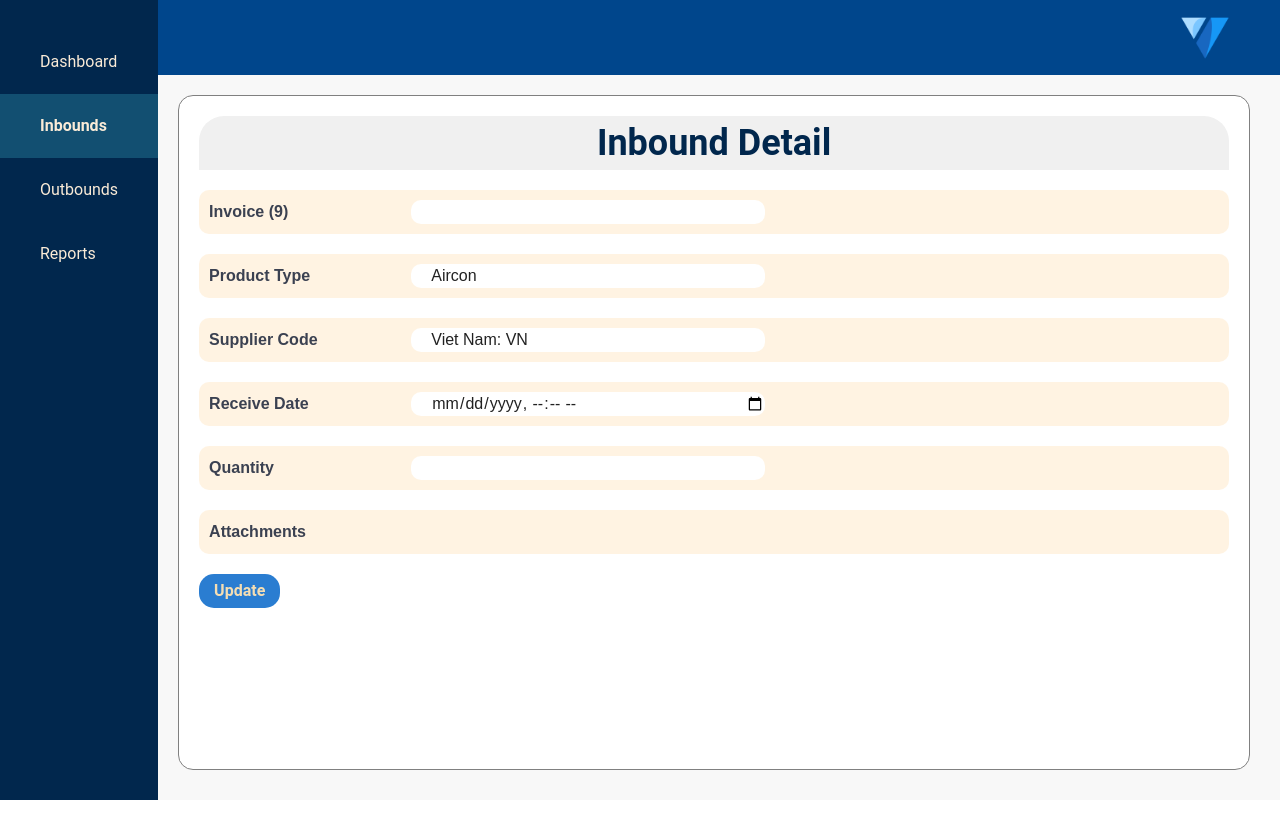
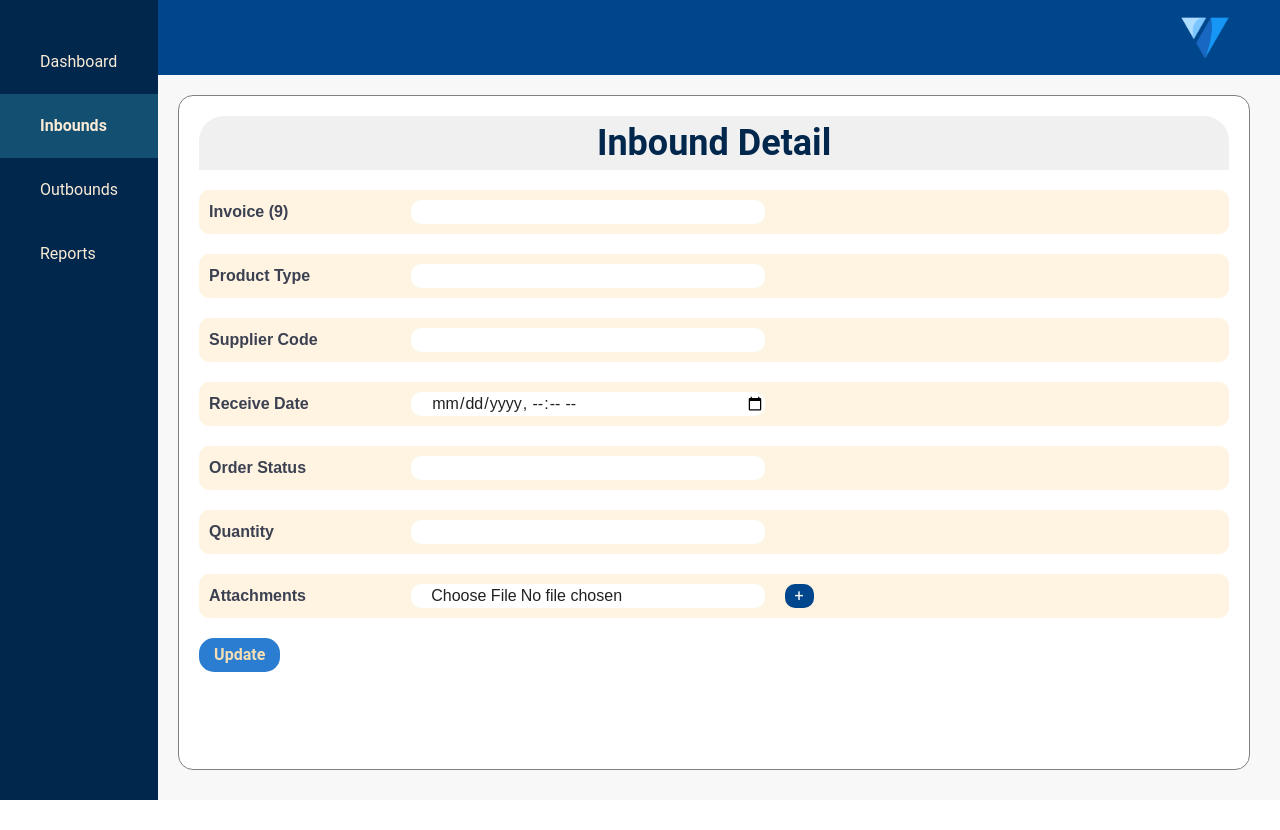
Before and after one commit to little-tonii/warehouse-training-fe, a Vue app: page /inbounds-list/1 in a window 1280 px wide. Shown: the top 830 px of the page. Built offline with nearby package versions, Linux system fonts and the light colour scheme; no server answers; sample sign-in values are in the browser's storage; a small style sheet from the web is missing.

Commit message:
WIP: keep completing

```diff
--- a/src/modules/inbound/components/InboundDetail.vue
+++ b/src/modules/inbound/components/InboundDetail.vue
@@ -1,61 +1,144 @@
-<script setup></script>
+<script setup>
+import api from '@/plugins/axios';
+import { onMounted, ref } from 'vue';
+import {
+    ExportStatusValueMap,
+    ProductTypeValueMap,
+    SupplierCdValueMap,
+} from '@/constants/enums';
+
+const props = defineProps({
+    id: Number,
+});
+
+const formData = ref({
+    invoice: '',
+    productType: '',
+    supplierCd: '',
+    receiveDate: '',
+    orderStatus: '',
+    quantity: '',
+});
+
+const fetchDetail = async () => {
+    try {
+        const { data } = await api.get(`/inbound/${props.id}`);
+        formData.value.invoice = data.invoice;
+        formData.value.productType = data.product_type;
+        formData.value.supplierCd = data.supplier_cd;
+        const date = new Date(data.receive_date);
+        formData.value.receiveDate = date.toISOString().slice(0, 16);
+        formData.value.orderStatus = data.order_status;
+        formData.value.quantity = data.quantity;
+
+        console.log(data);
+    } catch (error) {
+        console.error(error);
+    }
+};
+
+const updateInbound = async () => {
+    try {
+        const payload = {
+            invoice: formData.value.invoice,
+            productType: ProductTypeValueMap[formData.value.productType],
+            supplierCd: SupplierCdValueMap[formData.value.supplierCd],
+            receiveDate: formData.value.receiveDate,
+            orderStatus: ExportStatusValueMap[formData.value.orderStatus],
+            quantity: formData.value.quantity,
+        };
+        await api.put(`/inbound/${props.id}`, payload);
+        console.log(payload);
+        alert('Update thành công');
+    } catch (error) {
+        console.error(error);
+    }
+};
+
+onMounted(fetchDetail);
+</script>
+
 <template>
-    <form class="inbound-form">
+    <form class="inbound-form" @submit.prevent="updateInbound">
         <div class="inbound-form__field">
             <label class="inbound-form__label">Invoice (9)</label>
-            <input class="inbound-form__input" maxlength="9" pattern="\d{9}" />
+            <input
+                class="inbound-form__input"
+                maxlength="9"
+                pattern="\d{9}"
+                v-model="formData.invoice"
+            />
         </div>
 
         <div class="inbound-form__field">
             <label class="inbound-form__label">Product Type</label>
-            <select class="inbound-form__input" required>
-                <option value="Aircon">Aircon</option>
-                <option value="Spare_part">Spare part</option>
+            <select
+                class="inbound-form__input"
+                v-model="formData.productType"
+                required
+            >
+                <option value="AIRCON">Aircon</option>
+                <option value="SPARE_PART">Spare part</option>
             </select>
         </div>
 
         <div class="inbound-form__field">
             <label class="inbound-form__label">Supplier Code</label>
-            <select class="inbound-form__input" required>
-                <option value="VN">Viet Nam: VN</option>
-                <option value="TH">Thái Lan: TH</option>
-                <option value="MY">Malaysia: MY</option>
-                <option value="ID">Indonesia: ID</option>
-                <option value="SG">Singapore: SG</option>
-                <option value="PH">Philippines: PH</option>
-                <option value="LA">Lào: LA</option>
-                <option value="MM">Myanmar: MM</option>
-                <option value="TL">Đông Timor: TL</option>
+            <select
+                class="inbound-form__input"
+                v-model="formData.supplierCd"
+                required
+            >
+                <option value="VIET_NAM">Viet Nam: VN</option>
+                <option value="THAILAND">Thái Lan: TH</option>
+                <option value="MALAYSIA">Malaysia: MY</option>
+                <option value="INDONESIA">Indonesia: ID</option>
+                <option value="SINGAPORE">Singapore: SG</option>
+                <option value="PHILIPPINES">Philippines: PH</option>
+                <option value="LAOS">Lào: LA</option>
+                <option value="MYANMAR">Myanmar: MM</option>
+                <option value="DONGTIMOR">Đông Timor: TL</option>
             </select>
         </div>
 
         <div class="inbound-form__field">
             <label class="inbound-form__label">Receive Date</label>
-            <input class="inbound-form__input" type="datetime-local" />
+            <input
+                class="inbound-form__input"
+                type="datetime-local"
+                v-model="formData.receiveDate"
+            />
+        </div>
+
+        <div class="inbound-form__field">
+            <label class="inbound-form__label">Order Status</label>
+            <select
+                class="inbound-form__input"
+                v-model="formData.orderStatus"
+                required
+            >
+                <option value="NOT_EXPORTED">Not exported</option>
+                <option value="PARTIALLY_EXPORTED">Partially exported</option>
+                <option value="FULLY_EXPORTED">Fully exported</option>
+            </select>
         </div>
 
         <div class="inbound-form__field">
             <label class="inbound-form__label">Quantity</label>
-            <input class="inbound-form__input" type="number" />
+            <input
+                class="inbound-form__input"
+                type="number"
+                v-model="formData.quantity"
+            />
         </div>
 
         <div class="inbound-form__field">
             <label class="inbound-form__label">Attachments</label>
+            <input class="inbound-form__input" type="file" />
 
-            <ul>
-                <li
-                    v-for="(file, index) in files"
-                    :key="index"
-                    class="file-item"
-                >
-                    <span>{{ file.name }}</span>
-                    <label class="edit-btn">
-                        Sửa
-                        <input type="file" class="hidden-input" />
-                    </label>
-                </li>
-            </ul>
+            <button type="button" @click="downloadFile">+</button>
         </div>
+
         <button class="inbound-form__submit" type="submit">Update</button>
     </form>
 </template>
@@ -69,6 +152,13 @@
     padding: 10px;
     display: flex;
     background-color: rgba(255, 226, 187, 0.421);
+}
+.inbound-form__field button {
+    padding: 0 10px;
+    margin-left: 20px;
+    background-color: #00468c;
+    color: white;
+    border-radius: 10px;
 }
 .inbound-form__label {
     display: block;
--- a/src/modules/inbound/views/InboundDetailView.vue
+++ b/src/modules/inbound/views/InboundDetailView.vue
@@ -2,6 +2,10 @@
 import Sidebar from '@/components/Sidebar.vue';
 import MainContent from '@/components/MainContent.vue';
 import InboundDetail from '../components/InboundDetail.vue';
+import { useRoute } from 'vue-router';
+
+const route = useRoute();
+const id = route.params.id;
 </script>
 <template>
     <div class="layout">
@@ -11,7 +15,7 @@ import InboundDetail from '../components/InboundDetail.vue';
         <MainContent>
             <div class="inbound-form-wrapper">
                 <label class="label-form">Inbound Detail</label>
-                <InboundDetail />
+                <InboundDetail :id="id" />
             </div>
         </MainContent>
     </div>
```
